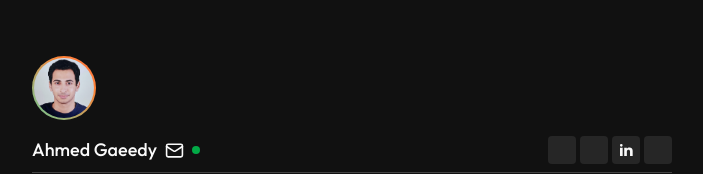
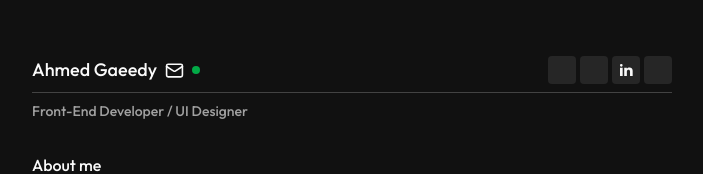
Before and after one commit to gaedy/next-portfolio, a Next.js app: page / in a window 1280 px wide. Shown: the top 174 px of the page, without its empty margins (288-991 px from the left). Built offline with nearby package versions, Linux system fonts and the light colour scheme; some icons are missing.

Commit message:
hide profile picture for now

```diff
--- a/src/components/profile.tsx
+++ b/src/components/profile.tsx
@@ -12,7 +12,7 @@ function Profile() {
       id="site-header"
       className="flex flex-col justify-between gap-2 pt-14"
     >
-      <ProfileImage />
+      {/* <ProfileImage /> */}
 
       <div className="w-full flex items-center gap-2 justify-between flex-wrap">
         <h1 className="font-medium text-lg">Ahmed Gaeedy</h1>
```
